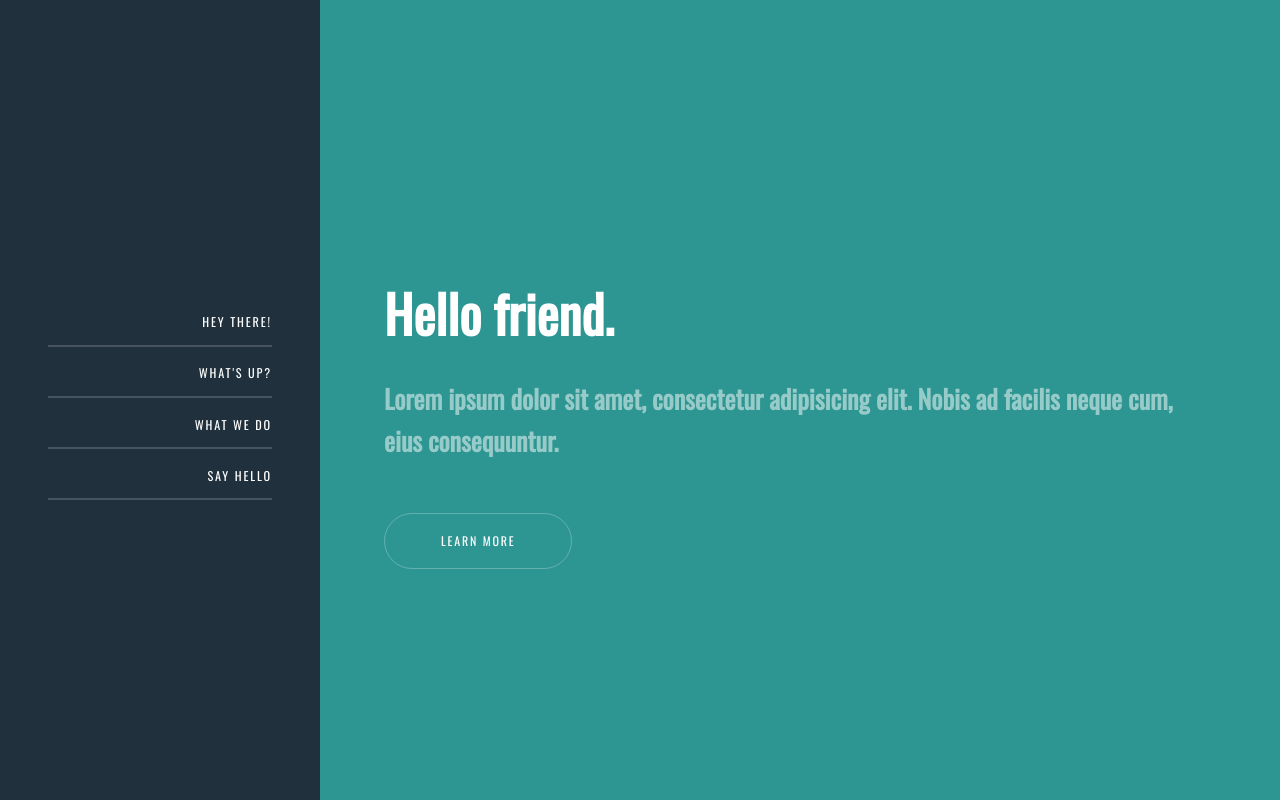
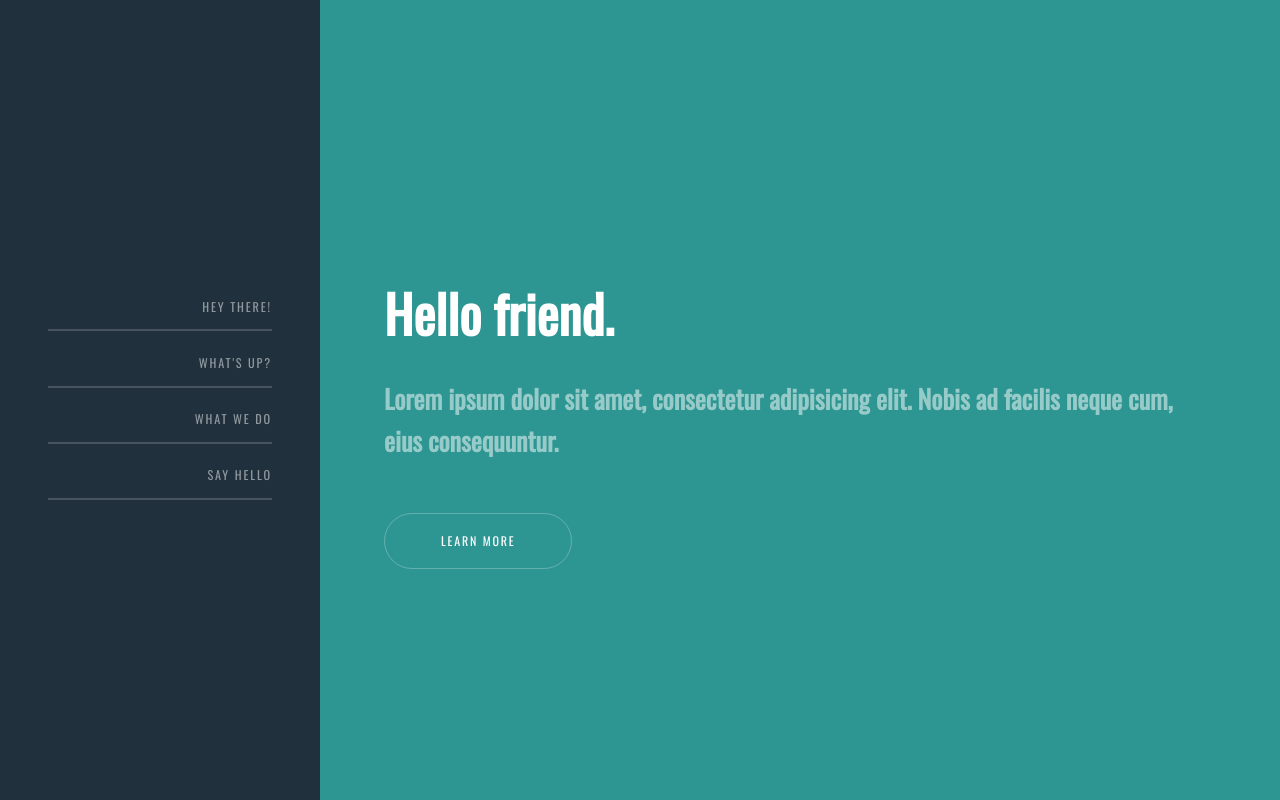
Before and after one commit to sbchittenden/MD-Sass-Project-1, a plain HTML site: page index.html in a window 1280 px wide. Drawn offline with nearby package versions, Linux system fonts and the light colour scheme; grey boxes are pictures that could not be loaded.

Commit message:
Incremental commit

```diff
--- a/index.html
+++ b/index.html
@@ -12,10 +12,10 @@
   <div class="sp1-site-container">
     <nav class="sp1-main-navigation">
       <ul>
-        <li>hey there!</li>
-        <li>what's up?</li>
-        <li>what we do</li>
-        <li>say hello</li>
+        <li><a href="#">hey there!</a></li>
+        <li><a href="#">what's up?</a></li>
+        <li><a href="#">what we do</a></li>
+        <li><a href="#">say hello</a></li>
       </ul>
     </nav>
     <main class="sp1-main-content">
--- a/scss/layout/_main-navigation.scss
+++ b/scss/layout/_main-navigation.scss
@@ -12,7 +12,7 @@
 		justify-content: space-between;
 		height: 25vh;
 		width: 100%;
-		color: $font-light;
+		color: transparentize($font-light, 0.5);
 		font-family: $oswald;
 		list-style-type: none;
 		padding: 0 0 0 3em;
@@ -23,8 +23,22 @@
 		& li {
 			letter-spacing: 0.15em;
 			font-size: 0.765em;
+			padding-bottom: 1.25em;
 			border-bottom: solid 2px transparentize($font-gray, 0.5);
-			padding: 1.25em 0;
+			transition: all 0.5s ease;
+			& a {
+				text-decoration: none;
+				color: inherit;
+				padding: 1.25em 0 1.25em 50%;
+				width: 100%;
+				transition: all 0.3s ease;
+				&:hover {
+					color: transparentize($font-light, 0.15);
+				}
+			}
+			&:hover {
+				border-bottom: solid 2px $primary-red;;
+			}
 		}
 	}
 }
```
Also changed, not shown: css/main.css, 1 other file.
